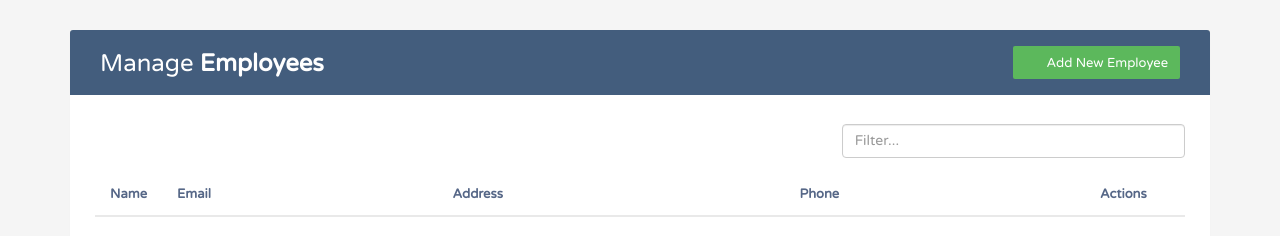
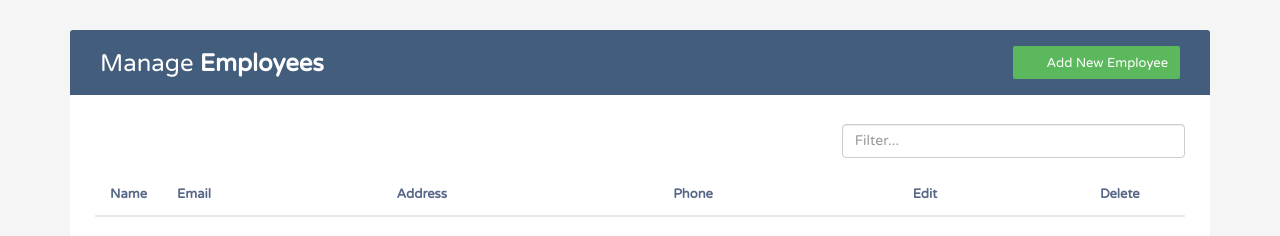
Before and after one commit to Amarganta/BOOTSTRAP-CRUD-alta-baja-modificacion, a plain HTML site: page index.html in a window 1280 px wide. Drawn offline with nearby package versions, Linux system fonts and the light colour scheme; no server answers.

Commit message:
modificación a tabla

```diff
--- a/index.html
+++ b/index.html
@@ -49,7 +49,8 @@
                     <th>Email</th>
                     <th>Address</th>
                     <th>Phone</th>
-                    <th>Actions</th>
+                    <th>Edit</th>
+                    <th>Delete</th>
                 </thead>
                 <tbody></tbody>
             </table>
```
